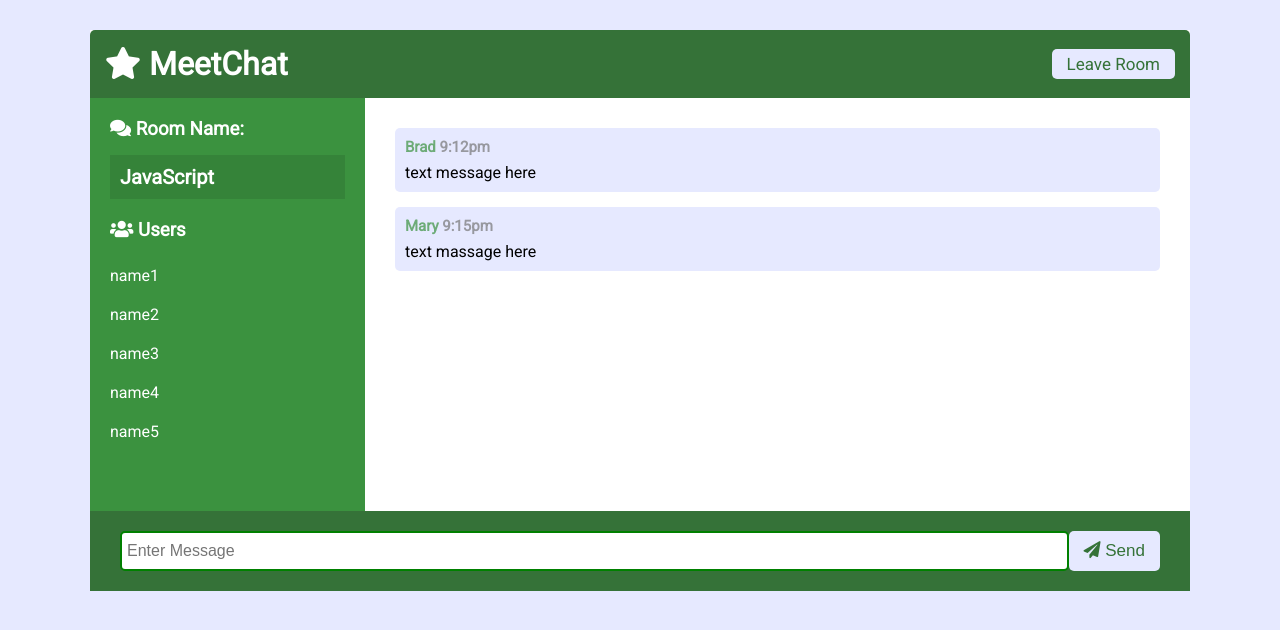
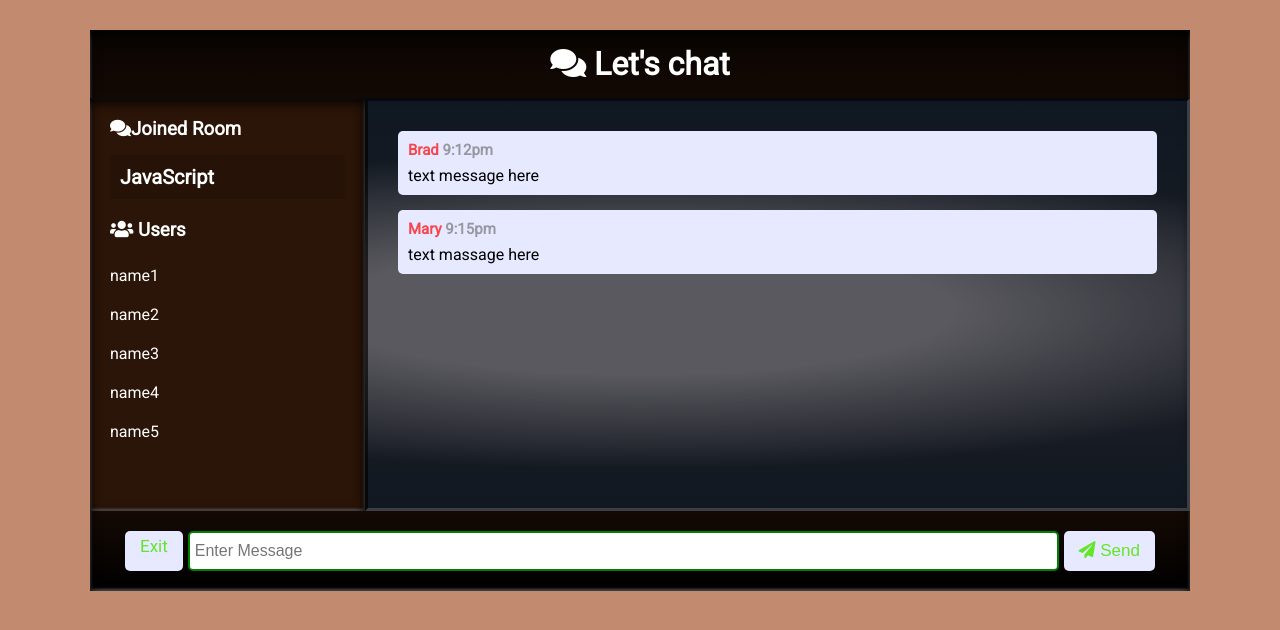
Before and after one commit to mphojames9/real_time-_chat_app, a website: page public/chat.html in a window 1280 px wide. Drawn offline with nearby package versions, Linux system fonts and the light colour scheme; no server answers.

Commit message:
update styles

```diff
--- a/public/chat.html
+++ b/public/chat.html
@@ -10,12 +10,11 @@
 <body>
   <div class="chat-container">
     <header class="chat-header">
-      <h1><i class="fas fa-star"></i> MeetChat</h1>
-      <a href="index.html" class="btn">Leave Room</a>
+      <h1><i class="fas fa-comments"></i> Let's chat</h1>
     </header>
     <main class="chat-main">
       <div class="chat-sidebar">
-        <h3><i class="fas fa-comments"></i> Room Name:</h3>
+        <h3><i class="fas fa-comments"></i>Joined Room</h3>
         <h2 id="room-name">JavaScript</h2>
         <h3><i class="fas fa-users"></i> Users</h3>
         <ul id="users">
@@ -43,6 +42,7 @@
     </main>
     <div class="chat-form-container">
       <form id="chat-form">
+        <a href="index.html" class="btn">Exit</a>
         <input
           id="msg"
           type="text"
--- a/public/css/style.css
+++ b/public/css/style.css
@@ -1,11 +1,17 @@
 @import url('https://fonts.googleapis.com/css?family=Roboto&display=swap');
 
 :root {
-	--dark-color-a: #357238;
-	--dark-color-b: #3b923f;
+	--dark-color-a: #63e627;
+	--dark-color-b: #ff0000;
 	--light-color: #e6e9ff;
 	--success-color: #5cb85c;
 	--error-color: #d9534f;
+
+	--clr: hsl(var(--hue) var(--sat) 10%);
+    --clr2: hsl(var(--hue) var(--sat2) 60%);
+    --hue: 20deg;
+    --sat: 70%;
+    --sat2: 40%;
 }
 
 * {
@@ -17,7 +23,7 @@
 body {
 	font-family: 'Roboto', sans-serif;
 	font-size: 16px;
-	background: var(--light-color);
+	background-color: var(--clr2);
 	margin: 20px;
 }
 
@@ -37,6 +43,8 @@ a {
 	border: 0;
 	font-size: 17px;
 	border-radius: 5px;
+	margin-left: 5px;
+	margin-right: 5px;
 }
 
 input {
@@ -48,20 +56,24 @@ input {
 
 .chat-container {
 	max-width: 1100px;
-	background: #fff;
 	margin: 30px auto;
 	overflow: hidden;
+    background-color: var(--clr);
+    box-shadow: 0 -0.5em 0.5em transparent, 0 0.5em 0.5em transparent, 0 0.25em 0.3em -0.2em hsla(var(--hue), var(--sat), 50%, 0.46), 0 0.25em 0.75em hsla(var(--hue), calc(var(--sat) - 10%), 40%, 0.3);
+    background-image: radial-gradient(ellipse, hsla(var(--hue), 100%, 90%, 0.8) 20%, transparent 50%, transparent 200%), linear-gradient(360deg, #000000 0%, transparent 30%, transparent 60%, #000000 110%);
+    box-shadow: inset 0 0.25em 0.75em rgb(0, 0, 0), inset 0 -0.05em 0.2em rgba(3, 0, 0, 0.966), inset 0 -1px 3px hsla(var(--hue), 100%, 100%,100);
+    background-size: 200% 80%, cover;
+    background-position: center;
 }
 
 .chat-header {
-	background: var(--dark-color-a);
 	color: #fff;
 	border-top-left-radius: 5px;
 	border-top-right-radius: 5px;
 	padding: 15px;
 	display: flex;
 	align-items: center;
-	justify-content: space-between;
+	justify-content: center;
 }
 
 .chat-main {
@@ -70,10 +82,14 @@ input {
 }
 
 .chat-sidebar {
-	background: var(--dark-color-b);
 	color: #fff;
 	padding: 20px 20px 60px;
 	overflow-y: scroll;
+	background-color: var(--clr);
+    box-shadow: 0 -0.5em 0.5em transparent, 0 0.5em 0.5em transparent, 0 0.25em 0.3em -0.2em hsla(var(--hue), var(--sat), 50%, 0.46), 0 0.25em 0.75em hsla(var(--hue), calc(var(--sat) - 10%), 40%, 0.3);
+    box-shadow: inset 0 0.25em 0.75em rgb(0, 0, 0), inset 0 -0.05em 0.2em rgba(3, 0, 0, 0.966), inset 0 -1px 3px hsla(var(--hue), 100%, 100%,100);
+    background-size: 200% 80%, cover;
+    background-position: center;
 }
 
 .chat-sidebar h2 {
@@ -95,6 +111,9 @@ input {
 	padding: 30px;
 	max-height: 500px;
 	overflow-y: scroll;
+	background-color: rgba(14, 34, 53, 0.616);
+    border: 3px rgba(0, 0, 0, 0.644) solid;
+    border-style: inset;
 }
 
 .chat-messages .message {
@@ -118,7 +137,6 @@ input {
 
 .chat-form-container {
 	padding: 20px 30px;
-	background-color: var(--dark-color-a);
 }
 
 .chat-form-container form {
```
Also changed, not shown: public/index.html (+1 -1 lines).
